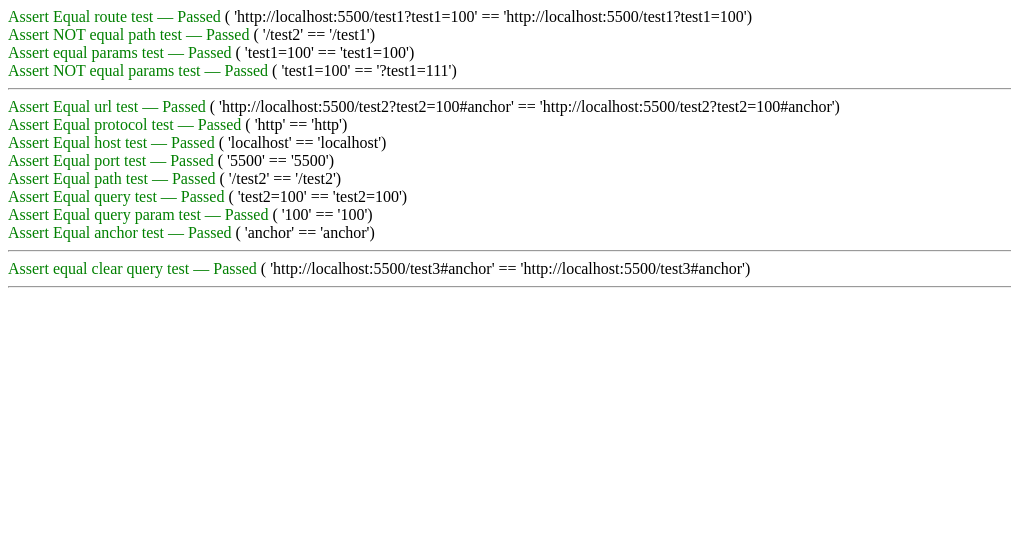
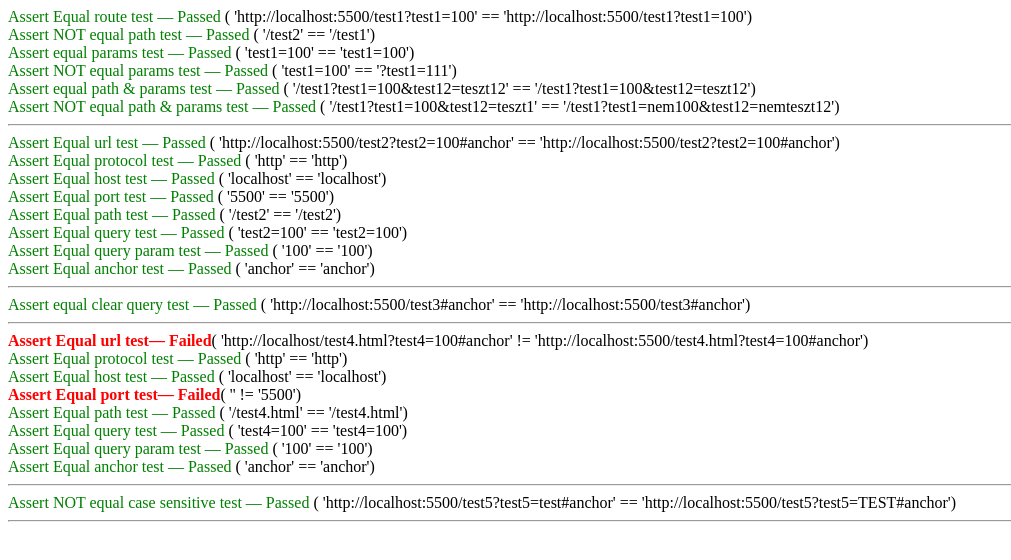
Before and after one commit to BME-MIT-IET/iet-hf-2022-ietify, a website: page index.html in a window 1280 px wide. Shown: the whole page, without its empty margins (0-1011 px from the left). Drawn offline with Linux system fonts and the light colour scheme.

Commit message:
plan and execution part2

```diff
--- a/index.html
+++ b/index.html
@@ -60,6 +60,20 @@
         url.query.test1 = 100
         assertNotEqual(url.query, "?test1=111", "Assert NOT equal params test");
 
+        // Test 1 - success for path and params
+        url.clearQuery();
+        url.path = "/test1";
+        url.query.test1 = 100
+        url.query.test12 = "teszt12"
+        assertEqual(`${url.path}?${url.query}`, "/test1?test1=100&test12=teszt12", "Assert equal path & params test");
+
+        // Test 1 - fail for path and params
+        url.clearQuery();
+        url.path = "/test1";
+        url.query.test1 = 100
+        url.query.test12 = "teszt1"
+        assertNotEqual(`${url.path}?${url.query}`, "/test1?test1=nem100&test12=nemteszt12", "Assert NOT equal path & params test");
+
 
         insertHorizontalLine();
         /**
@@ -87,6 +101,33 @@
         assertEqual(url, 'http://localhost:5500/test3#anchor', "Assert equal clear query test");
 
         insertHorizontalLine();
+
+        /**
+         * Test 4 - Relative URL test
+         */
+        url = new Url("../test4.html?test4=100#anchor");
+        url.host = "localhost" // convert local page url to localhost
+        console.log(url);
+        assertEqual(url, "http://localhost:5500/test4.html?test4=100#anchor", "Assert Equal url test");
+        assertEqual(url.protocol, "http", "Assert Equal protocol test");
+        assertEqual(url.host, "localhost", "Assert Equal host test");
+        assertEqual(url.port, "5500", "Assert Equal port test");
+        assertEqual(url.path, "/test4.html", "Assert Equal path test");
+        assertEqual(url.query, "test4=100", "Assert Equal query test");
+        assertEqual(url.query.test4, "100", "Assert Equal query param test");
+        assertEqual(url.hash, "anchor", "Assert Equal anchor test");
+
+        insertHorizontalLine();
+
+        /**
+         * Test 5 - Case sensitivity test
+         */
+        // Test 5
+        const u1 = new Url("http://localhost:5500/test5?test5=test#anchor");
+        const u2 = new Url("http://localhost:5500/test5?test5=TEST#anchor");
+        assertNotEqual(u1, u2, "Assert NOT equal case sensitive test");
+
+        insertHorizontalLine();
     </script>
 </body>
 </html>
```
Also changed, not shown: doc/manual_test.md (+3 -2 lines).
